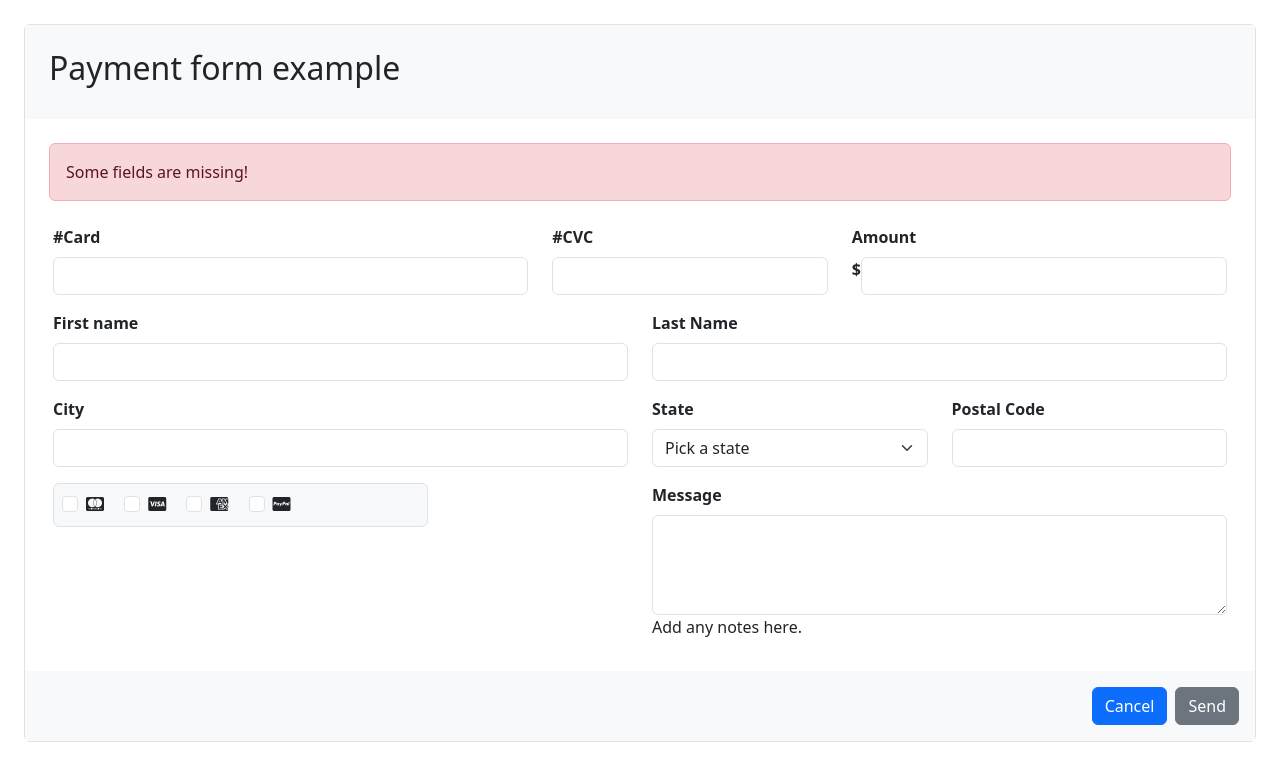
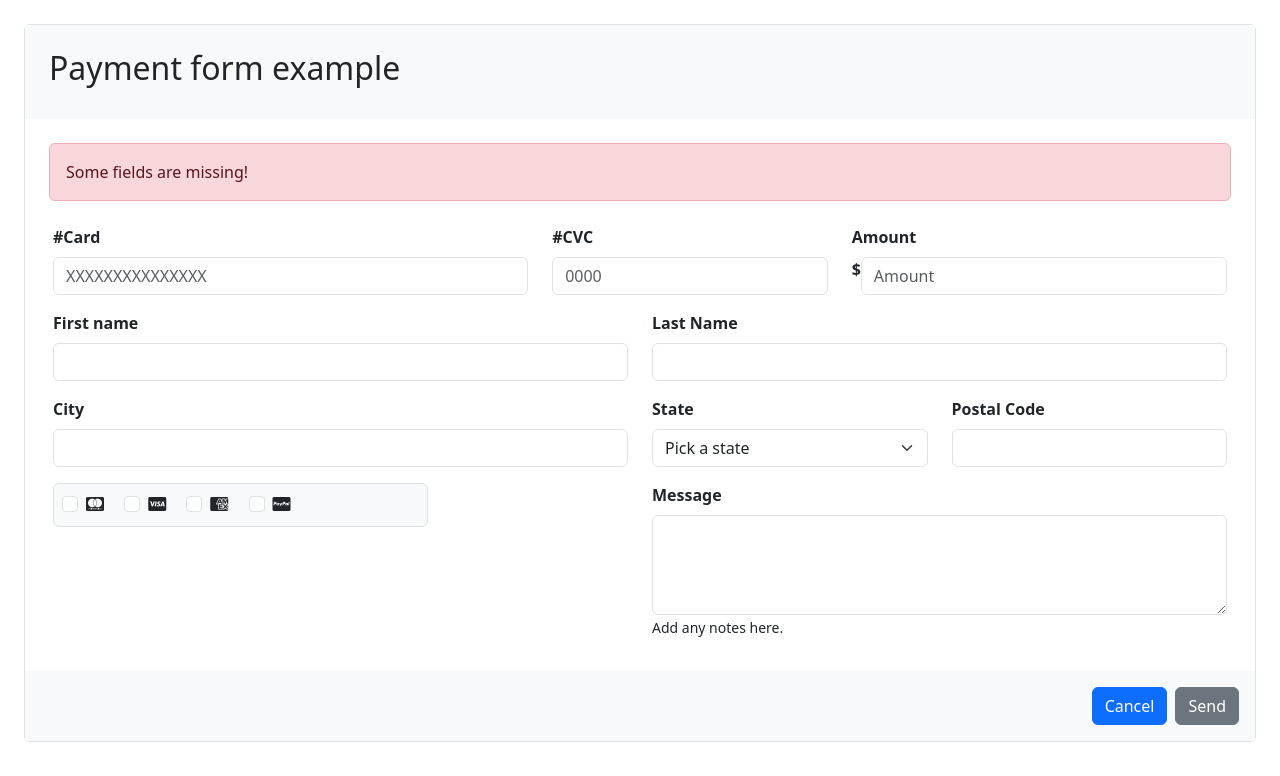
Before and after one commit to 4GeeksAcademy/JorgeCasado-HTML-forms, a plain HTML site: page index.html in a window 1280 px wide. Drawn offline with nearby package versions, Linux system fonts and the light colour scheme.

Commit message:
Ajustes finales

```diff
--- a/index.html
+++ b/index.html
@@ -26,17 +26,17 @@
                 <div class="row m-3">
                     <div class="col-5">
                         <label for="exampleInputCard" class="form-label fw-bold">#Card</label>
-                        <input type="text" class="form-control" id="exampleInputCard" aria-describedby="">
+                        <input type="text" class="form-control" id="exampleInputCard" placeholder="XXXXXXXXXXXXXXX">
                     </div>
                     <div class="col-3">
                         <label for="exampleInputCVC" class="form-label fw-bold">#CVC</label>
-                        <input type="text" class="form-control" id="exampleInputCVC" aria-describedby="">
+                        <input type="text" class="form-control" id="exampleInputCVC" placeholder="0000">
                     </div>
                     <div class="col-4">
                         <label for="exampleInputAmaount" class="form-label fw-bold">Amount</label>
                         <div class="d-flex">
                             <span><strong>$</strong></span>
-                            <input type="text" class="form-control" id="exampleInputAmaount" aria-describedby="">
+                            <input type="text" class="form-control" id="exampleInputAmaount" placeholder="Amount">
                         </div>
                     </div>
                 </div>
@@ -101,7 +101,7 @@
                         <div class="form-floating">
                             <textarea class="form-control" placeholder="Leave a comment here" id="floatingTextarea2"
                                 style="height: 100px"></textarea>
-                            <p>Add any notes here.</p>
+                            <p><small>Add any notes here.</small></p>
                         </div>
                     </div>
                 </div>
```
